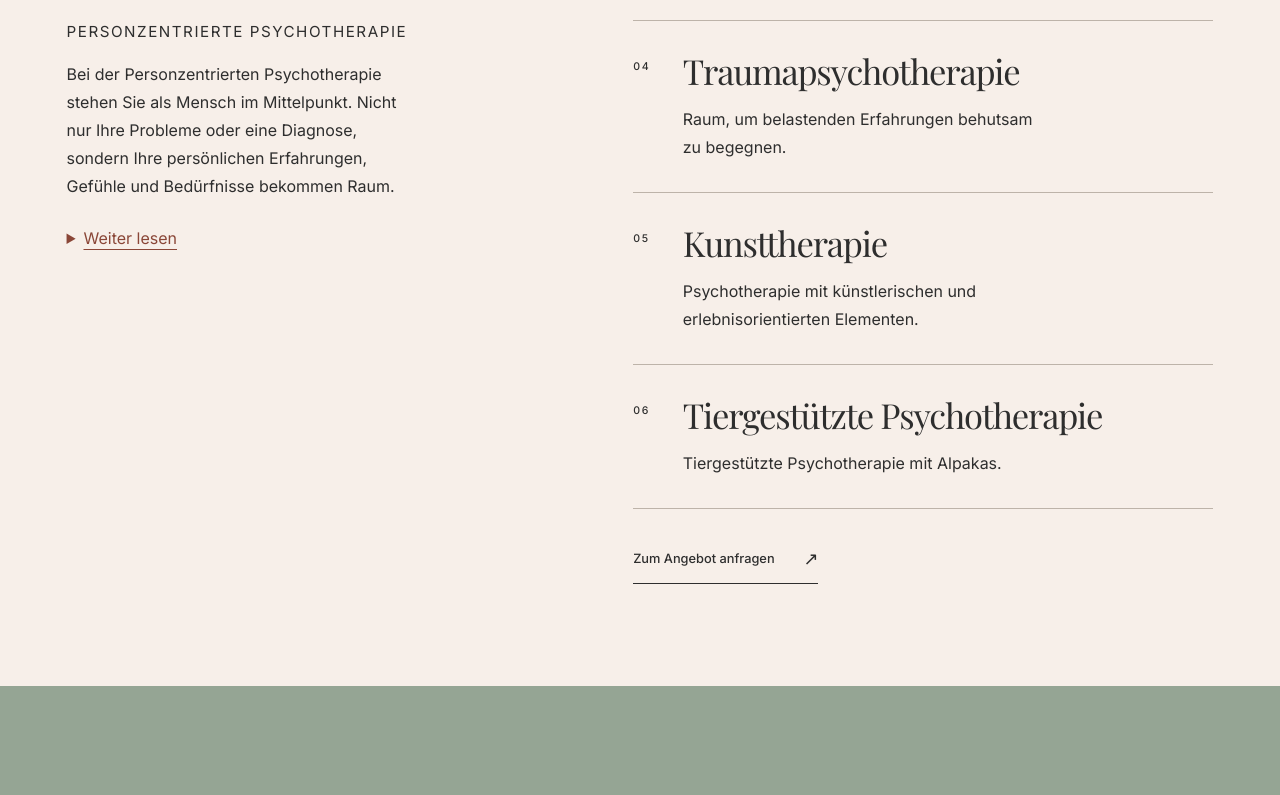
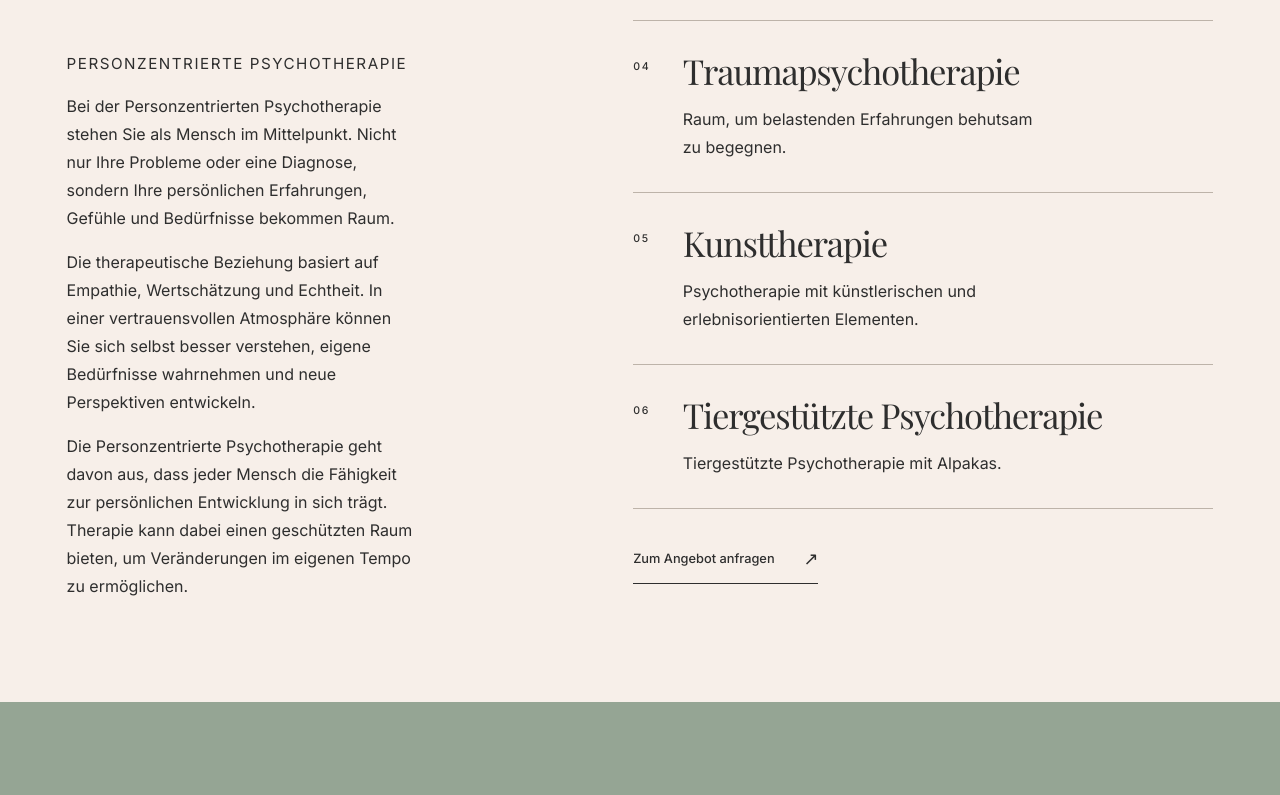
Before and after one commit to aksanavez-lgtm/Romina-Website, a Next.js app: page / in a window 1280 px wide. Shown: the part 3629-4424 px from the top of the page. Built offline with nearby package versions, Linux system fonts and the light colour scheme; no server answers.

Commit message:
Update Romina Website V1

```diff
--- a/src/app/globals.css
+++ b/src/app/globals.css
@@ -83,12 +83,10 @@
   .portrait-image { position: relative; height: clamp(380px, 44vw, 620px); background: #d8d7d0; }
   .portrait-photo { object-fit: cover; object-position: center 20%; }
   .therapy-approach { margin-top: 3rem; border-top: 1px solid var(--line); padding-top: 1.2rem; max-width: 350px; }
-  .approach-art { overflow: hidden; margin-bottom: 1rem; }
+  .approach-art { overflow: hidden; margin-bottom: 3rem; }
   .approach-mark { display: block; width: 124%; max-width: none; height: auto; margin-left: -13.8%; }
   .approach-title { font-family: var(--font-sans), Arial, sans-serif; font-size: .95rem; line-height: 1.6; letter-spacing: .1em; text-transform: uppercase; }
   .therapy-approach p { font-size: var(--font-size-body); margin-top: 1rem; }
-  .approach-details { margin-top: 1rem; }
-  .approach-details summary { cursor: pointer; min-height: 44px; padding-block: .5rem; color: var(--clay-ink); text-decoration: underline; text-underline-offset: .3em; }
 
   .intro { background: var(--sage-light); color: #000; }
   .intro-grid { display: grid; grid-template-columns: 1fr 2.4fr .5fr; gap: 3rem; }
--- a/src/app/kontakt/contact.module.css
+++ b/src/app/kontakt/contact.module.css
@@ -46,7 +46,7 @@
 .form input.honeypot { position: absolute; width: 1px; min-width: 1px; height: 1px; min-height: 0; padding: 0; border: 0; clip-path: inset(50%); opacity: 0; pointer-events: none; }
 .photo { min-width: 0; position: relative; min-height: 100%; }
 .photo img { object-fit: contain; object-position: center; }
-.locations { padding-block: 2rem 2.5rem; }
+.locations { padding-block: 4.5rem; }
 .locationGrid { display: grid; grid-template-columns: 1fr 1fr; margin-top: 1.5rem; }
 .location { display: grid; grid-template-columns: 1.15fr 1fr; align-items: center; gap: 1.5rem; padding-right: 2rem; min-width: 0; }
 .location + .location { border-left: 1px solid var(--line); padding-right: 0; padding-left: 2rem; }
@@ -60,7 +60,7 @@
 .crisisHeading { display: flex; align-items: center; gap: 1.5rem; }
 .crisisHeading .icon { color: var(--ink); width: 4.4rem; height: 4.4rem; }
 .crisisHeading .icon svg { color: var(--terracotta); }
-.crisis h2 { font-size: clamp(1.4rem, 2.1vw, 2rem); margin-top: .6rem; letter-spacing: -.04em; }
+.crisis h2 { font-size: clamp(1.96rem, 2.94vw, 2.8rem); margin-top: .6rem; letter-spacing: -.04em; }
 .crisisInner > p { border-left: 1px solid var(--line); padding-left: 2rem; font-size: var(--font-size-body); line-height: 1.6; }
 .srOnly { position: absolute; width: 1px; height: 1px; overflow: hidden; clip-path: inset(50%); white-space: nowrap; }
 @media(min-width: 1001px) {
--- a/src/app/kontakt/page.tsx
+++ b/src/app/kontakt/page.tsx
@@ -39,6 +39,6 @@ export default function ContactPage() {
     </section>
     <section className={styles.message} aria-labelledby="message-title"><div className={styles.formSide}><ContactForm /></div><div className={styles.photo}><Image src={practice} alt="Praxisraum in Mödling mit zwei Sesseln, Pflanzen und einem kleinen Tisch" fill sizes="(max-width: 760px) 100vw, 54vw" /></div></section>
     <section className={`container ${styles.locations}`} aria-labelledby="locations-title"><h2 id="locations-title" className={styles.overline}>Ordinationsstandorte</h2><div className={styles.locationGrid}>{locations.map(place => <article className={styles.location} key={place.name}><iframe className={styles.map} src={mapEmbedUrl(place)} title={`Karte: Ordination ${place.name}, ${place.street}, ${place.postal}`} loading="lazy" referrerPolicy="strict-origin-when-cross-origin" allowFullScreen /><div className={styles.locationDetails}><h3>{place.name}</h3><address>{place.street}<br />{place.postal}</address><a href={mapUrl(place)} target="_blank" rel="noopener noreferrer" aria-label={`Ordination ${place.name} in Google Maps öffnen (neuer Tab)`}>In Google Maps öffnen ↗</a></div></article>)}</div></section>
-    <aside className={styles.crisis} aria-labelledby="crisis-title"><div className={`container ${styles.crisisInner}`}><div className={styles.crisisHeading}><Icon><path d="M12 20 4 12C-2 5 7-1 12 6c5-7 14-1 8 6Z" /></Icon><div><p className={styles.overline}>Wichtiger Hinweis</p><h2 id="crisis-title">Sie befinden sich in einer akuten Krise?</h2></div></div><p>Bitte wenden Sie sich in einer akuten psychischen Krise an den Sozialpsychiatrischen Notdienst in Wien (<a href="tel:+43131330">01 31330</a>, rund um die Uhr) oder bei einer lebensbedrohlichen Situation an die Rettung (<a href="tel:144">144</a>).</p></div></aside>
+    <aside className={styles.crisis} aria-labelledby="crisis-title"><div className={`container ${styles.crisisInner}`}><div className={styles.crisisHeading}><Icon><path d="M12 20 4 12C-2 5 7-1 12 6c5-7 14-1 8 6Z" /></Icon><div><p className={styles.overline}>Wichtiger Hinweis</p><h2 id="crisis-title">Sie befinden sich in einer<br /><em>akuten Krise?</em></h2></div></div><p>Bitte wenden Sie sich in einer akuten psychischen Krise an den Sozialpsychiatrischen Notdienst in Wien <strong><a href="tel:+43131330">01 31330</a></strong>, rund um die Uhr oder bei einer lebensbedrohlichen Situation an die Rettung <strong><a href="tel:144">144</a></strong>.</p></div></aside>
   </main><SiteFooter /></>;
 }
--- a/src/app/page.tsx
+++ b/src/app/page.tsx
@@ -142,11 +142,8 @@ export default function Home() {
               <div className="approach-art"><Image src={therapyThread} alt="" sizes="(max-width: 760px) 100vw, 435px" className="approach-mark" /></div>
               <h3 className="approach-title">Personzentrierte Psychotherapie</h3>
               <p>Bei der Personzentrierten Psychotherapie stehen Sie als Mensch im Mittelpunkt. Nicht nur Ihre Probleme oder eine Diagnose, sondern Ihre persönlichen Erfahrungen, Gefühle und Bedürfnisse bekommen Raum.</p>
-              <details className="approach-details">
-                <summary>Weiter lesen</summary>
-                <p>Die therapeutische Beziehung basiert auf Empathie, Wertschätzung und Echtheit. In einer vertrauensvollen Atmosphäre können Sie sich selbst besser verstehen, eigene Bedürfnisse wahrnehmen und neue Perspektiven entwickeln.</p>
-                <p>Die Personzentrierte Psychotherapie geht davon aus, dass jeder Mensch die Fähigkeit zur persönlichen Entwicklung in sich trägt. Therapie kann dabei einen geschützten Raum bieten, um Veränderungen im eigenen Tempo zu ermöglichen.</p>
-              </details>
+              <p>Die therapeutische Beziehung basiert auf Empathie, Wertschätzung und Echtheit. In einer vertrauensvollen Atmosphäre können Sie sich selbst besser verstehen, eigene Bedürfnisse wahrnehmen und neue Perspektiven entwickeln.</p>
+              <p>Die Personzentrierte Psychotherapie geht davon aus, dass jeder Mensch die Fähigkeit zur persönlichen Entwicklung in sich trägt. Therapie kann dabei einen geschützten Raum bieten, um Veränderungen im eigenen Tempo zu ermöglichen.</p>
             </div>
           </div>
           <div className="therapy-list">
```
